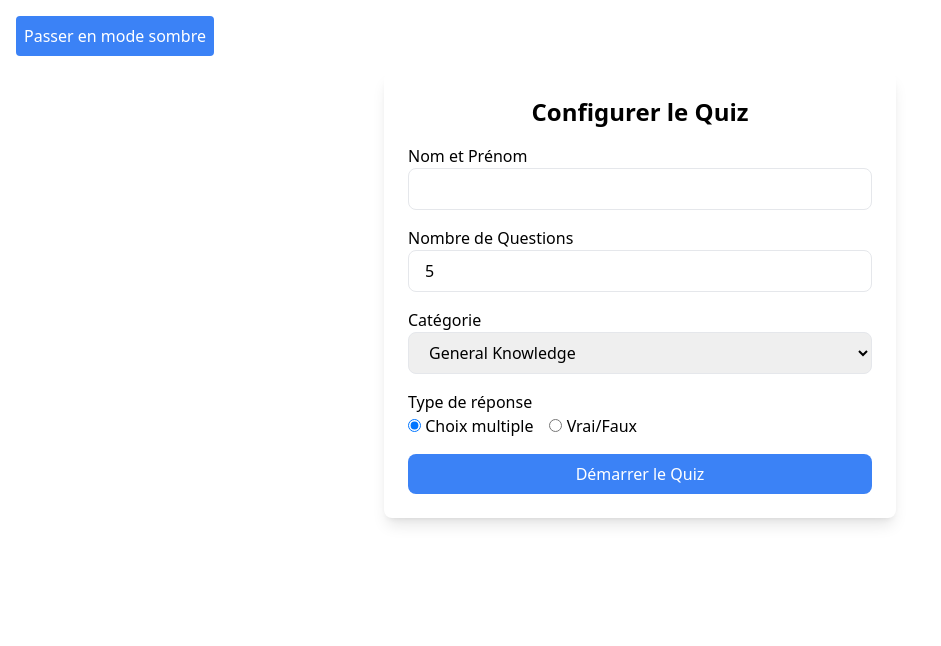
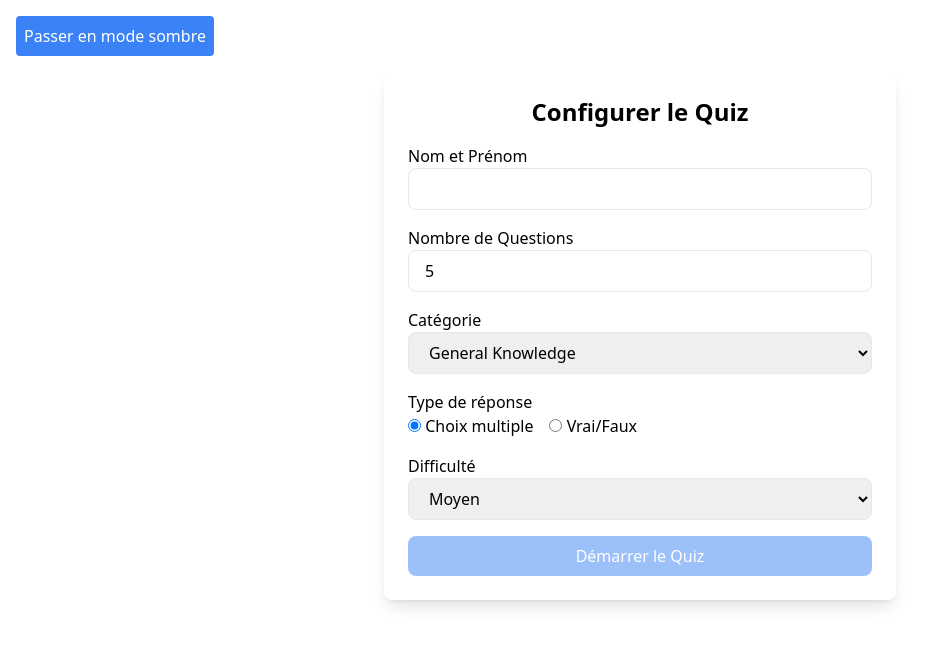
Before and after one commit to enzoguil/projet-quiz, an Angular app: page / in a window 1280 px wide. Shown: the top 646 px of the page, without its empty margins (0-941 px from the left). Built offline with nearby package versions, Linux system fonts and the light colour scheme.

Commit message:
add difficulty lvl in form

```diff
--- a/src/app/app.component.html
+++ b/src/app/app.component.html
@@ -4,10 +4,6 @@
       {{ isDarkMode ? 'Passer en mode clair' : 'Passer en mode sombre' }}
     </button>
   </div>
-  <div *ngIf="quizConfig">
-    <h3>Quiz Configuration:</h3>
-    <pre>{{ quizConfig | json }}</pre>
-  </div>
 
   <router-outlet></router-outlet>
 </div>
--- a/src/app/app.component.ts
+++ b/src/app/app.component.ts
@@ -25,7 +25,6 @@ export class AppComponent implements OnInit {
   ngOnInit() {
     this.quizService.quizConfig$.subscribe(config => {
       this.quizConfig = config;
-      console.log('Quiz config received:', config);
     });
   }
 }
--- a/src/app/components/quiz-config/quiz-config.component.html
+++ b/src/app/components/quiz-config/quiz-config.component.html
@@ -38,8 +38,21 @@
       </div>
     </div>
 
+    <div>
+      <label class="block font-medium text-black dark:text-white">Difficulté</label>
+      <select formControlName="difficulty"
+              class="w-full px-4 py-2 border rounded-lg focus:ring-2 focus:ring-blue-400 dark:bg-gray-700 dark:border-gray-600 dark:text-white"
+              required>
+        <option value="easy">Facile</option>
+        <option value="medium">Moyen</option>
+        <option value="hard">Difficile</option>
+      </select>
+    </div>
+
     <button type="submit"
-            class="w-full bg-blue-500 text-white py-2 rounded-lg hover:bg-blue-600 dark:bg-blue-700 dark:hover:bg-blue-600">
+            class="w-full bg-blue-500 text-white py-2 rounded-lg hover:bg-blue-600 dark:bg-blue-700 dark:hover:bg-blue-600
+                   disabled:opacity-50 disabled:cursor-not-allowed"
+            [disabled]="!quizForm.valid">
       Démarrer le Quiz
     </button>
   </form>
--- a/src/app/components/quiz-config/quiz-config.component.ts
+++ b/src/app/components/quiz-config/quiz-config.component.ts
@@ -2,6 +2,7 @@ import {Component, OnInit} from '@angular/core';
 import {FormBuilder, FormGroup, Validators} from '@angular/forms';
 import {QuizService} from "../../services/quiz.service";
 import {QuizConfig} from "../../model/formulaire";
+import {Router} from "@angular/router";
 
 @Component({
   selector: 'app-quiz-config',
@@ -38,14 +39,16 @@ export class QuizConfigComponent implements OnInit {
     {id: 32, name: "Entertainment: Cartoon & Animations"},
   ]
 
-  constructor(private fb: FormBuilder, private quizService: QuizService) {}
+  constructor(private fb: FormBuilder, private quizService: QuizService, private router: Router) {
+  }
 
   ngOnInit() {
     this.quizForm = this.fb.group({
       name: ['', Validators.required],
       numberOfQuestions: [5, [Validators.required, Validators.min(5), Validators.max(20)]],
       category: [9, Validators.required],
-      questionType: ['multiple', Validators.required]
+      questionType: ['multiple', Validators.required],
+      difficulty: ['medium', Validators.required],
     });
   }
 
@@ -53,7 +56,15 @@ export class QuizConfigComponent implements OnInit {
     if (this.quizForm.valid) {
       const config: QuizConfig = this.quizForm.value;
       this.quizService.setQuizConfig(config);
-      console.log('Quiz config saved:', config);
+
+      const amount = this.quizForm.get('numberOfQuestions')?.value;
+      const category = this.quizForm.get('category')?.value;
+      const type = this.quizForm.get('questionType')?.value;
+      const difficulty = this.quizForm.get('difficulty')?.value;
+
+      this.router.navigate([`/quiz/${amount}/${category}/${type}/${difficulty}`]);
+    } else {
+      console.log("Formulaire invalide");
     }
   }
 }
```
